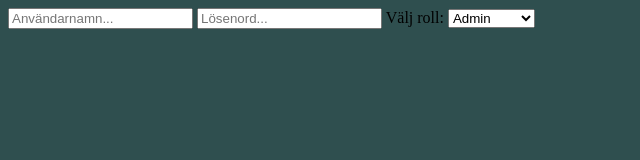
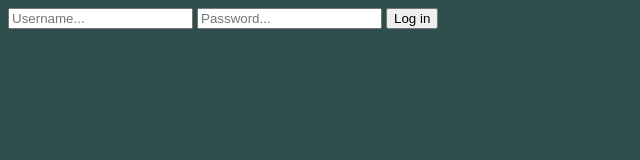
Before and after one commit to Elina013/Lina_hemtenta3, a plain HTML site: page index.html in a window 1280 px wide. Shown: the whole page, without its empty margins (0-640 px from the left). Drawn offline with Linux system fonts and the light colour scheme.

```diff
--- a/index.html
+++ b/index.html
@@ -4,13 +4,8 @@
         <link rel="stylesheet" href="css/style.css">
     </head>
     <body>
-        <input type="text" placeholder="Användarnamn...">
-        <input type="password" placeholder="Lösenord...">
-        <label for="roll">Välj roll:</label>
-        <select id="roll" name="roll">
-          <option value="admin">Admin</option>
-          <option value="användare">Användare</option>
-        </select>
-
+        <input type="text" placeholder="Username...">
+        <input type="password" placeholder="Password...">
+        <button id="Log-in">Log in</button>
     </body>
 </html>
```
Also changed, not shown: html/create.html (added, +16 -0 lines).
